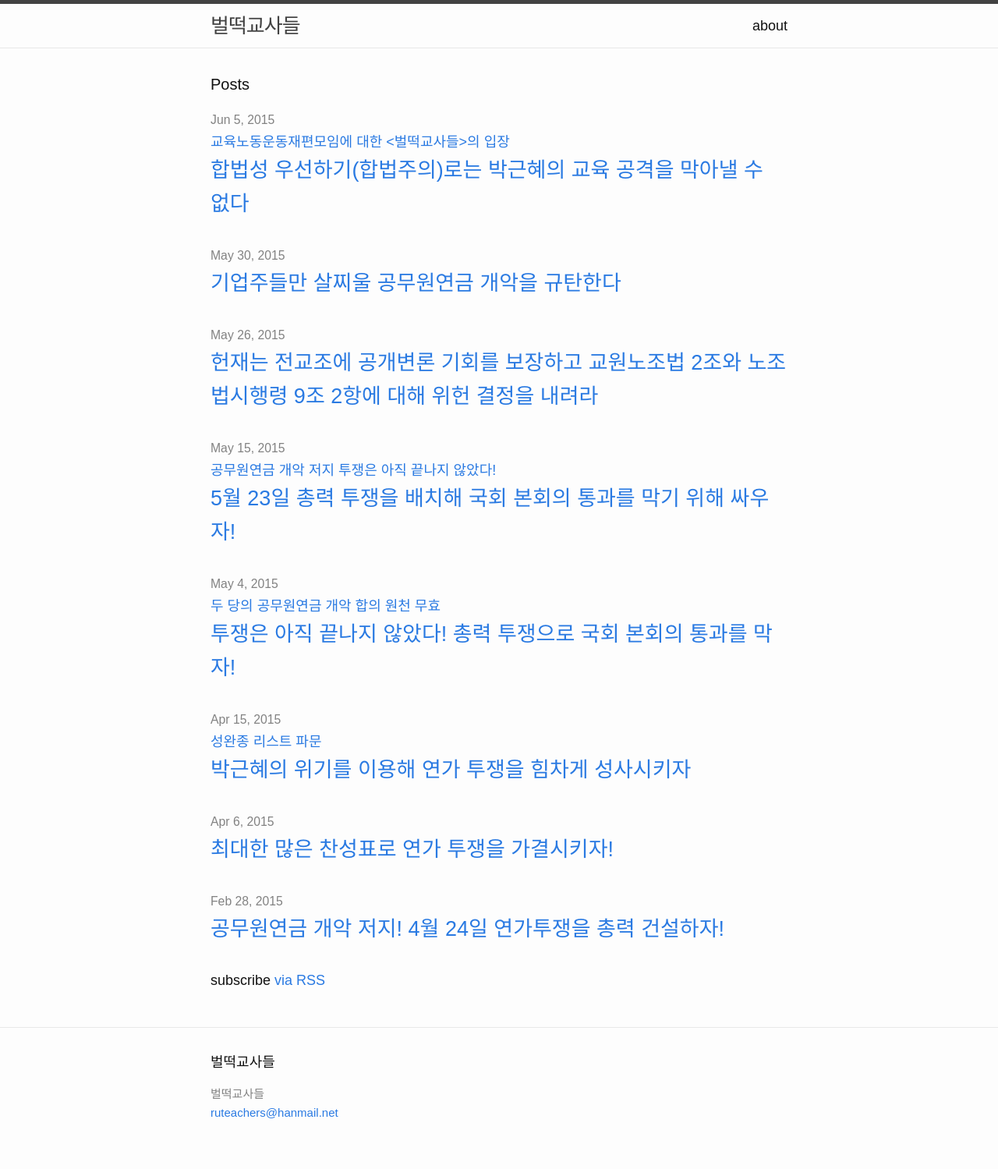
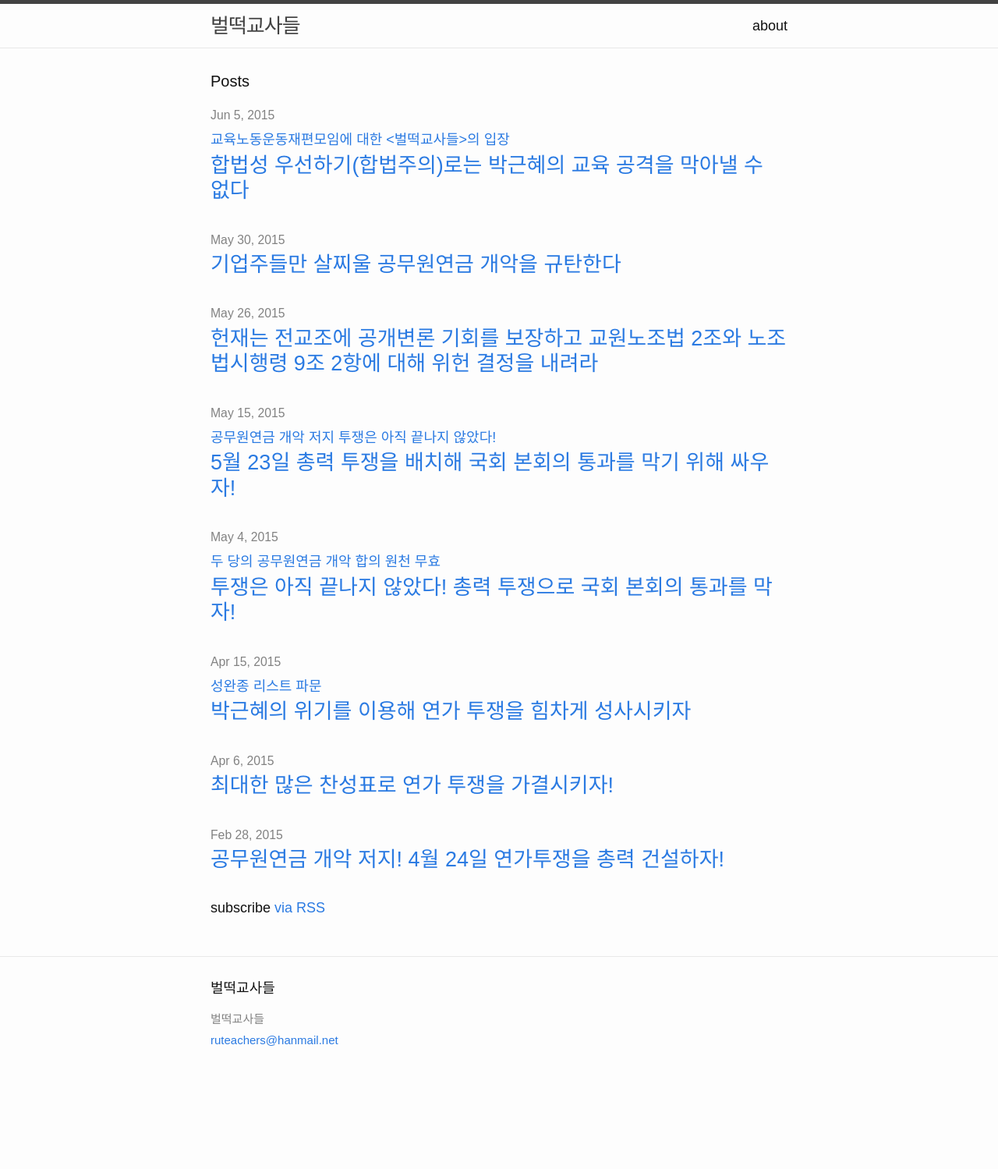
Before and after one commit to ruteachers/ruteachers.github.io, a Jekyll site: the page built from index.html, in a window 1280 px wide. Shown: the whole page at 78% size. Built offline with Jekyll 4.4.1, drawn with Linux system fonts in a browser that asks for light colours; after the commit the page ends 1407 px from its top, so only the background shows below that.

Commit message:
hx line-height, base-line-height to 1.8

```diff
--- a/_sass/_base.scss
+++ b/_sass/_base.scss
@@ -35,6 +35,9 @@ ul, ol, dl, figure,
     margin-bottom: $spacing-unit / 2;
 }
 
+h1, h2, h3, h4, h5, h6 {
+    line-height: 1.2;
+}
 
 
 /**
--- a/css/main.scss
+++ b/css/main.scss
@@ -9,7 +9,7 @@
 $base-font-family: Ubuntu, Arial,'Apple SD Gothic Neo','애플 SD 고딕 Neo','NanumBarunGothic','NanumBarunGothicOTF','나눔바른고딕','나눔바른고딕OTF','Malgun Gothic','맑은 고딕','NanumGothic','NanumGothicOTF', '나눔고딕','나눔고딕OTF',sans-serif;
 $base-font-size:   18px;
 $small-font-size:  $base-font-size * 0.875;
-$base-line-height: 1.6;
+$base-line-height: 1.8;
 
 $spacing-unit:     30px;
 
```
